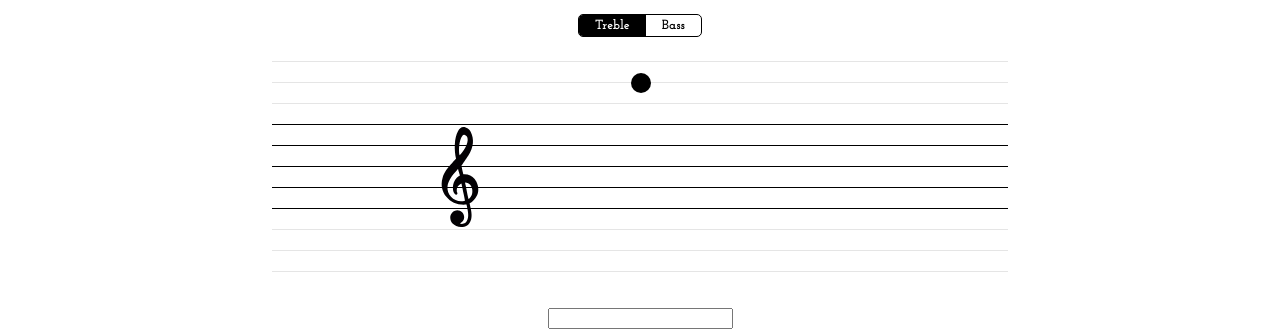
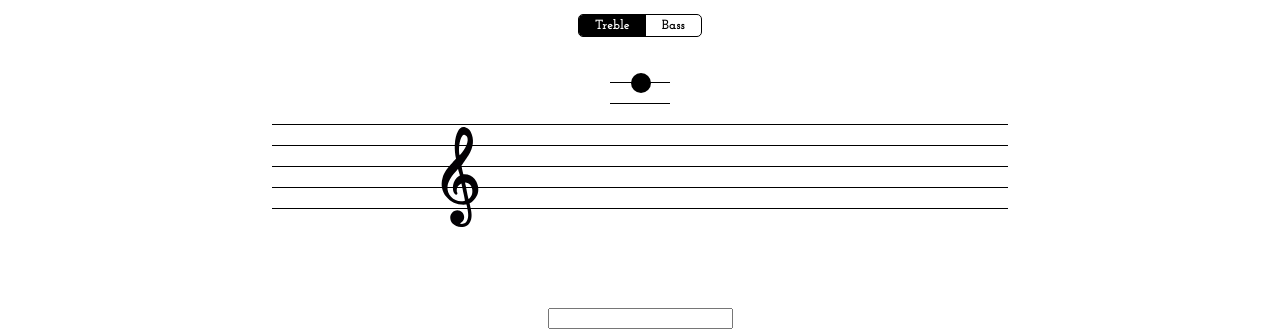
Before and after one commit to alexhomingwong/learn-music-notes-game, a React (Create React App) app: page / in a window 1280 px wide. Shown: the part 130-461 px from the top of the page. Built offline with nearby package versions, Linux system fonts and the light colour scheme.

Commit message:
added logic to only show the lines needed for the note

```diff
--- a/src/components/MusicSheet.tsx
+++ b/src/components/MusicSheet.tsx
@@ -50,7 +50,9 @@ export class MusicSheet extends React.Component<IProps, IState> {
       lines.push(
         <SheetLine
           key={i}
-          hide={i < MAX_LINES / 2 - 2 || i > MAX_LINES / 2 + 2}
+          lineIndex={i}
+          noteIndex={this.props.index}
+          defaultLines={i <= MAX_LINES / 2 + 2 && i >= MAX_LINES / 2 - 2}
         />
       );
     }
--- a/src/components/SheetLine.tsx
+++ b/src/components/SheetLine.tsx
@@ -2,20 +2,36 @@ import React from "react";
 import styled from "styled-components";
 
 interface ISheetLine {
-  hide: boolean;
+  defaultLines: boolean;
+  showLine: boolean;
 }
 
 const StyledSheetLine = styled.hr<ISheetLine>`
   border: none;
   border-bottom: 1px solid black;
-  margin: 0 0 20px;
+  margin: 0 auto 20px;
   padding: 0;
-  opacity: ${({ hide }) => (hide ? "0.1" : "1")};
+  width: ${({ defaultLines }) => (defaultLines ? "100%" : "60px")};
+  opacity: ${({ defaultLines, showLine }) =>
+    defaultLines || showLine ? "1" : "0"};
 `;
 
-interface IProps extends Partial<ISheetLine> {}
+interface IProps {
+  defaultLines: boolean;
+  lineIndex: number;
+  noteIndex: number;
+}
 
 export const SheetLine = (props: IProps) => {
-  const { hide = true } = props;
-  return <StyledSheetLine hide={hide} />;
+  const { defaultLines, noteIndex, lineIndex } = props;
+  let showLine = false;
+  if (!defaultLines) {
+    if (noteIndex < 4 && noteIndex / 2 < lineIndex && lineIndex < 3) {
+      showLine = true;
+    }
+    if (noteIndex > 14 && (noteIndex + 1) / 2 >= lineIndex && lineIndex > 7) {
+      showLine = true;
+    }
+  }
+  return <StyledSheetLine defaultLines={defaultLines} showLine={showLine} />;
 };
```
